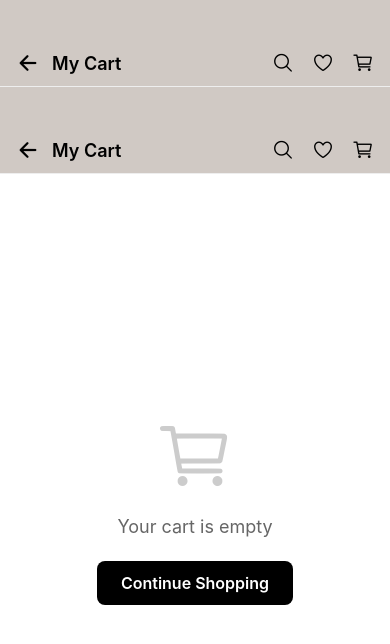
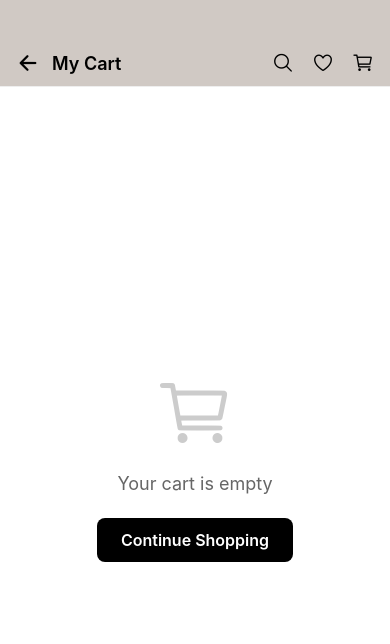
Before and after one commit to seelangraphics/7miles, a React Native app in the folder MyApp/: screen /Cart in a window 390 px wide. Shown: the top 644 px of the page. Built offline with nearby package versions, Linux system fonts and the light colour scheme.

Commit message:
checkout

```diff
--- a/MyApp/Componets/CartScreen/CartScreen.jsx
+++ b/MyApp/Componets/CartScreen/CartScreen.jsx
@@ -39,30 +39,7 @@ const CartScreen = ({ navigation }) => {
     return (
       <View style={styles.container}>
         {/* Top Bar for Cart Screen */}
-        <View style={styles.topBar}>
-          <View style={styles.leftSection}>
-            <TouchableOpacity onPress={handleBackPress} style={styles.backButton}>
-              <Ionicons name="arrow-back" size={24} color="#000" />
-            </TouchableOpacity>
-            <Text style={styles.title}>My Cart</Text>
-          </View>
-          <View style={styles.iconContainer}>
-            <TouchableOpacity style={styles.iconButton}>
-              <Ionicons name="search-outline" size={22} color="#000" />
-            </TouchableOpacity>
-            <TouchableOpacity style={styles.iconButton}>
-              <Ionicons name="heart-outline" size={22} color="#000" />
-            </TouchableOpacity>
-            <TouchableOpacity style={styles.iconButton}>
-              <Ionicons name="cart-outline" size={22} color="#000" />
-              {getCartItemsCount() > 0 && (
-                <View style={styles.cartBadge}>
-                  <Text style={styles.cartBadgeText}>{getCartItemsCount()}</Text>
-                </View>
-              )}
-            </TouchableOpacity>
-          </View>
-        </View>
+
 
         <View style={styles.emptyCart}>
           <Ionicons name="cart-outline" size={80} color="#ccc" />
@@ -81,30 +58,7 @@ const CartScreen = ({ navigation }) => {
   return (
     <View style={styles.container}>
       {/* Top Bar for Cart Screen */}
-      <View style={styles.topBar}>
-        <View style={styles.leftSection}>
-          <TouchableOpacity onPress={handleBackPress} style={styles.backButton}>
-            <Ionicons name="arrow-back" size={24} color="#000" />
-          </TouchableOpacity>
-          <Text style={styles.title}>My Cart</Text>
-        </View>
-        <View style={styles.iconContainer}>
-          <TouchableOpacity style={styles.iconButton}>
-            <Ionicons name="search-outline" size={22} color="#000" />
-          </TouchableOpacity>
-          <TouchableOpacity style={styles.iconButton}>
-            <Ionicons name="heart-outline" size={22} color="#000" />
-          </TouchableOpacity>
-          <TouchableOpacity style={styles.iconButton}>
-            <Ionicons name="cart-outline" size={22} color="#000" />
-            {getCartItemsCount() > 0 && (
-              <View style={styles.cartBadge}>
-                <Text style={styles.cartBadgeText}>{getCartItemsCount()}</Text>
-              </View>
-            )}
-          </TouchableOpacity>
-        </View>
-      </View>
+
 
       <ScrollView style={styles.cartItems}>
         {/* Map over cartItems */}
```
